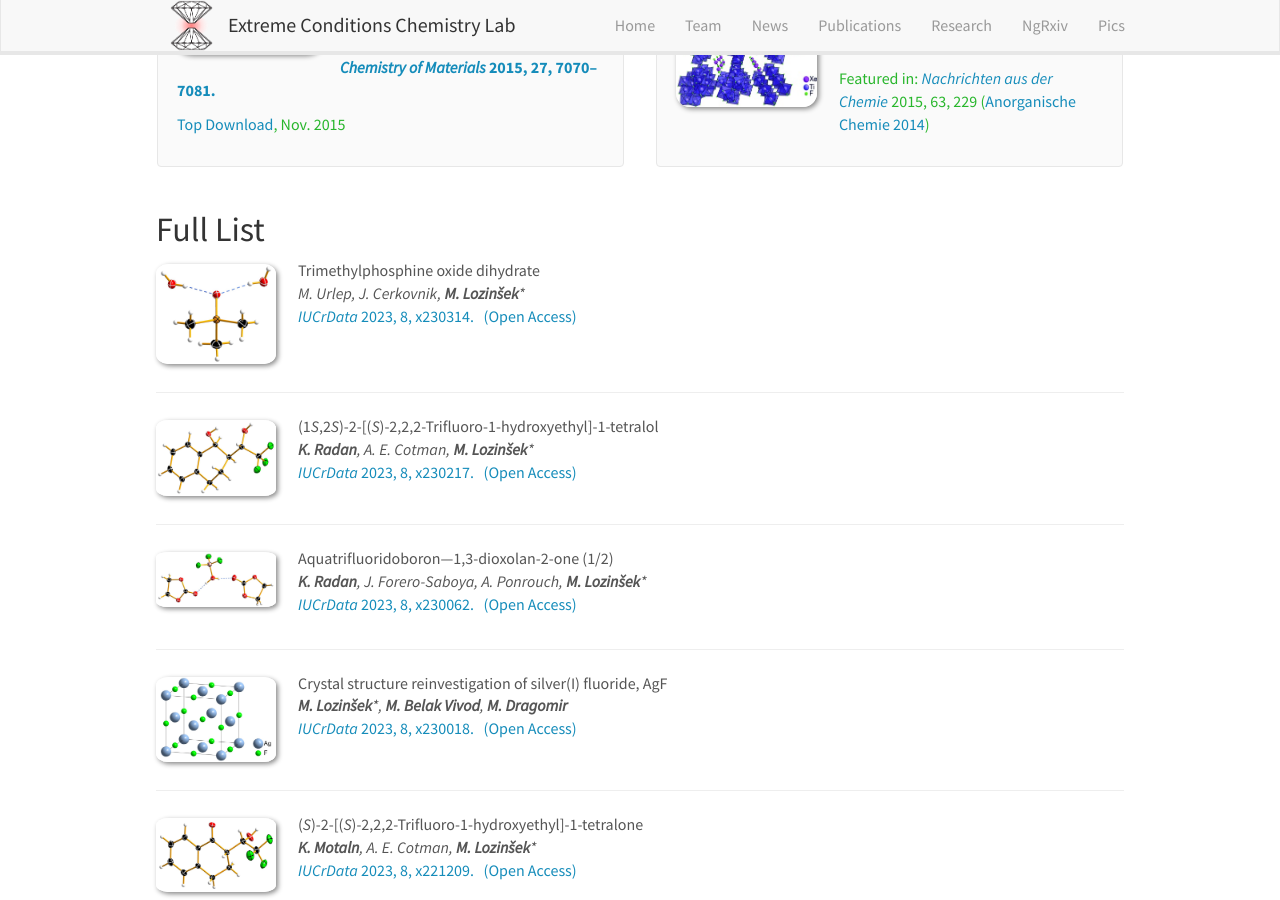
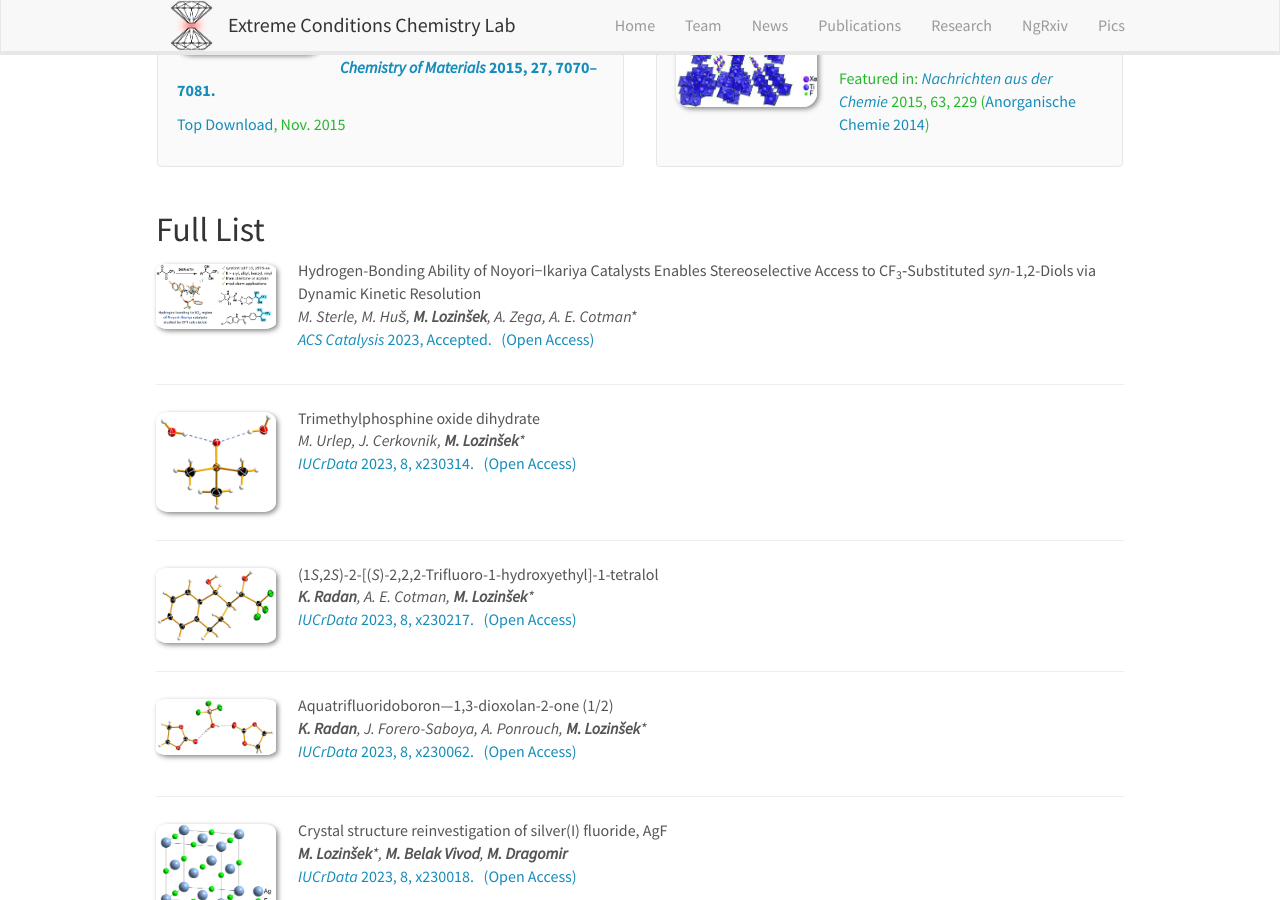
Before and after one commit to eccl-jsi/eccl-jsi.github.io, a Jekyll site: the page built from _pages/publications.md, in a window 1280 px wide and 900 px high, scrolled down 1353 px. Built offline with Jekyll 4.4.1, drawn with Linux system fonts in a browser that asks for light colours; nearby versions of some CDN libraries.

Commit message:
Update publist.yml

```diff
--- a/_data/publist.yml
+++ b/_data/publist.yml
@@ -1,4 +1,13 @@
 ---
+-
+  authors: "M. Sterle, M. Huš, <b>M. Lozinšek</b>, A. Zega, A. E. Cotman*"
+  description: ""
+  highlight: 0
+  image: ACSC2023-TOC.png
+  link:
+    display: "<i>ACS Catalysis</i> 2023, Accepted. &nbsp;&nbsp;(Open Access)"
+    url: "https://doi.org/10.1021/acscatal.3c00980"
+  title: "Hydrogen-Bonding Ability of Noyori−Ikariya Catalysts Enables Stereoselective Access to CF<sub>3</sub>‑Substituted <i>syn</i>-1,2-Diols via Dynamic Kinetic Resolution"
 -
   authors: "M. Urlep, J. Cerkovnik, <b>M. Lozinšek</b>*"
   description: ""
```
